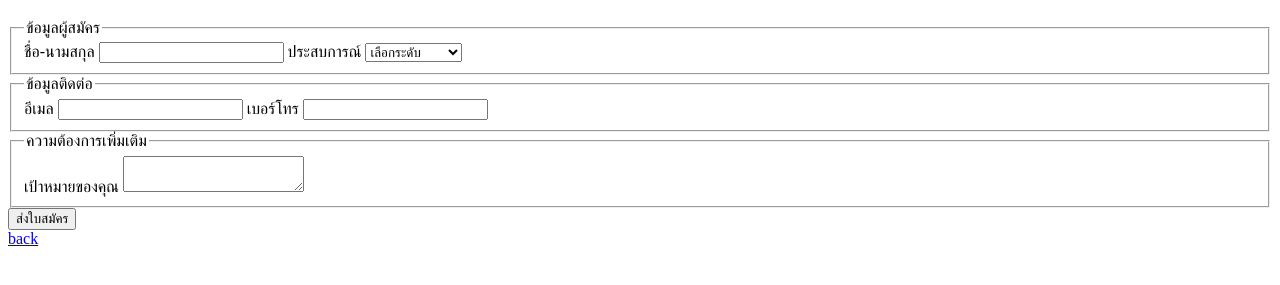
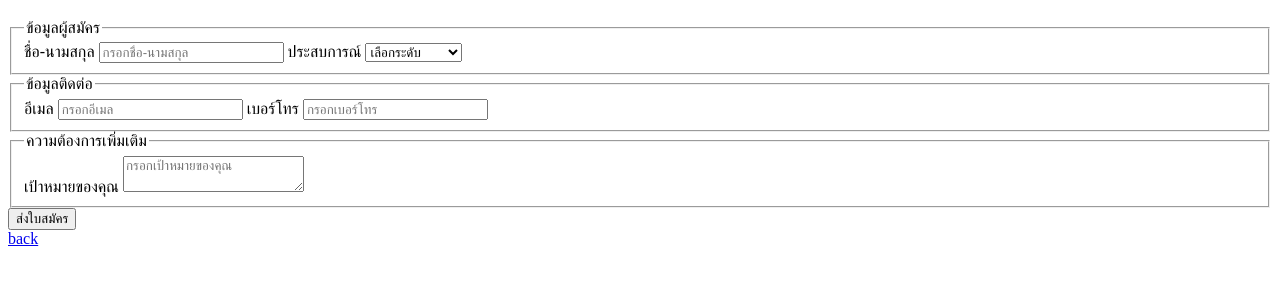
Before and after one commit to PoohxzycChonlasit/html-form-builder-workshop, a plain HTML site: page workshop3.html in a window 1280 px wide. Shown: the part 61-346 px from the top of the page. Drawn offline with Linux system fonts and the light colour scheme.

Commit message:
feat: html form builder

```diff
--- a/workshop3.html
+++ b/workshop3.html
@@ -13,7 +13,13 @@
         <legend>ข้อมูลผู้สมัคร</legend>
 
         <label for="applicant-name">ชื่อ-นามสกุล</label>
-        <input id="applicant-name" name="applicantName" type="text" required />
+        <input
+          id="applicant-name"
+          name="applicantName"
+          type="text"
+          placeholder="กรอกชื่อ-นามสกุล"
+          required
+        />
 
         <label for="experience">ประสบการณ์</label>
         <select id="experience" name="experience" required>
@@ -28,17 +34,33 @@
         <legend>ข้อมูลติดต่อ</legend>
 
         <label for="contact-email">อีเมล</label>
-        <input id="contact-email" name="contactEmail" type="email" required />
+        <input
+          id="contact-email"
+          name="contactEmail"
+          type="email"
+          placeholder="กรอกอีเมล"
+          required
+        />
 
         <label for="contact-phone">เบอร์โทร</label>
-        <input id="contact-phone" name="contactPhone" type="tel" />
+        <input
+          id="contact-phone"
+          name="contactPhone"
+          type="tel"
+          placeholder="กรอกเบอร์โทร"
+        />
       </fieldset>
 
       <fieldset>
         <legend>ความต้องการเพิ่มเติม</legend>
 
         <label for="goal">เป้าหมายของคุณ</label>
-        <textarea id="goal" name="goal" required></textarea>
+        <textarea
+          id="goal"
+          name="goal"
+          placeholder="กรอกเป้าหมายของคุณ"
+          required
+        ></textarea>
       </fieldset>
 
       <button type="submit">ส่งใบสมัคร</button>
```
Also changed, not shown: index.html (+14 -2 lines).
